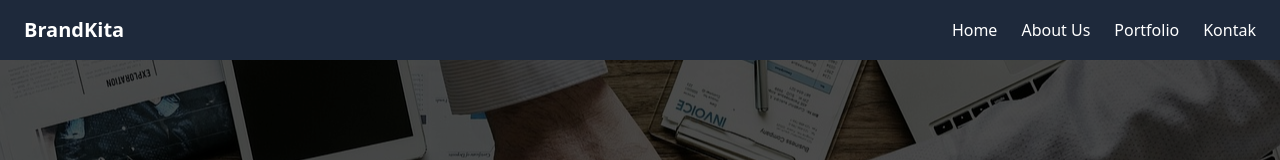
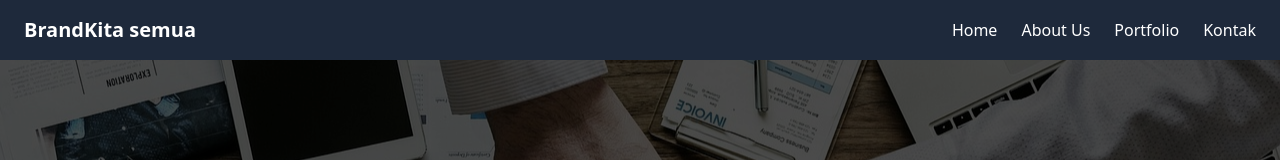
Before and after one commit to adeNuryana/smk_kosgoro_bogor, a plain HTML site: page index.html in a window 1280 px wide. Shown: the top 160 px of the page. Drawn offline with nearby package versions, Linux system fonts and the light colour scheme.

Commit message:
contoh deployment

```diff
--- a/index.html
+++ b/index.html
@@ -17,7 +17,7 @@
         <div class="max-w-7xl mx-auto px-6 py-4 flex justify-between items-center">
 
             <div class="text-xl font-bold">
-                BrandKita
+                BrandKita semua
             </div>
 
             <!-- Burger -->
@@ -505,4 +505,5 @@
 
 </body>
 
+
 </html>
```
